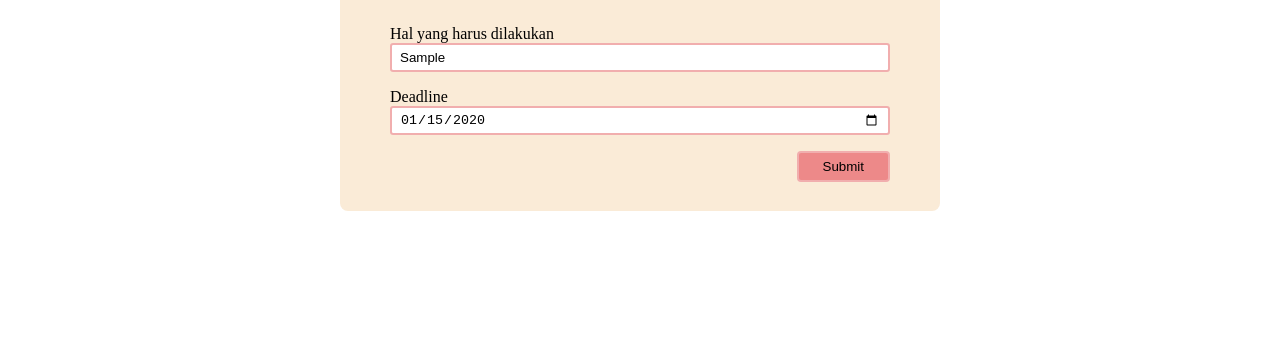
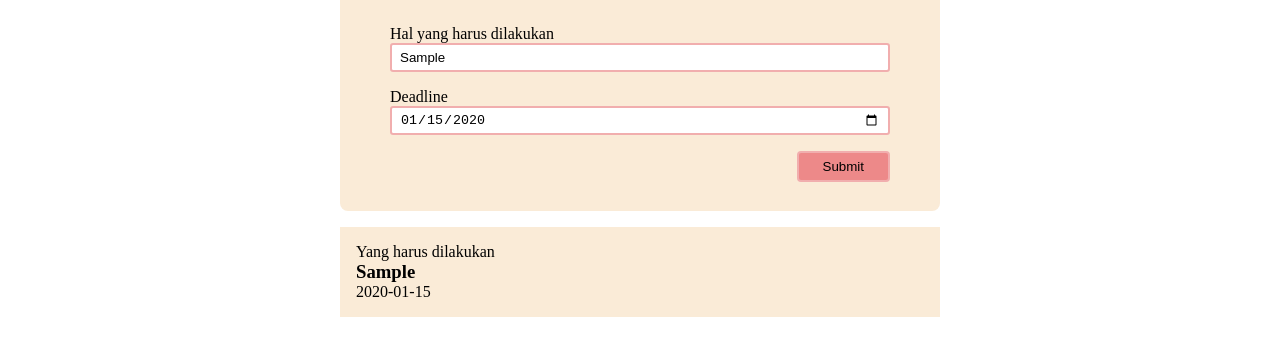
Before and after one commit to ikkromm18/todolist, a website built with webpack: page src/index.html in a window 1280 px wide. Both pictures are taken after typing "Sample", "2020-01-15" into the empty fields and a click on the button "Submit". Shown: the part 125-480 px from the top of the page. Built offline with nearby package versions, Linux system fonts and the light colour scheme.

Commit message:
menampilkan hal yang harus dilakukan(do) dengan mencetak object todos, tampilan masih berantakan

```diff
--- a/src/index.html
+++ b/src/index.html
@@ -29,9 +29,19 @@
       <!-- <input type="submit" value="Submit" name="submit" class="btn"> -->
       <button type="submit" class="btn" id="submit">Submit</button>
     </form>
+    </div>
 
+    <div class="container-do">
+      <h4>Yang harus dilakukan</h4>
+      <div class="do" id="do">
+
+      </div>
     </div>
+
   </main>
+
+
+
 
   <footer>
 
--- a/src/index.js
+++ b/src/index.js
@@ -6,10 +6,14 @@ import generateToDoObject from './scripts/generateToDoObject';
 const todos = [];
 const RENDER_EVENT = 'render-todo';
 
+//membuat objek
 function addTodo(){
+
+  //mengambil nilai dari form
   const toDo = document.getElementById('to-do').value;
   const deadline = document.getElementById('deadline').value;
 
+  //mengenerate id
   const generateID = generateId();
 
   const toDoObject = generateToDoObject(generateID, toDo, deadline, false);
@@ -18,9 +22,30 @@ function addTodo(){
   document.dispatchEvent(new Event(RENDER_EVENT));
 }
 
+//  membuat todo
+function makeToDo(toDoObject) {
+  // membuat elemen h3 dan mengambil nilai dari objecl toDo
+  const toDoTitle = document.createElement('h3') ;
+  toDoTitle.innerText = toDoObject.toDo;
+
+  // membuat elemen h3 dan mengambil nilai dari objecl deadline
+  const deadlineToDo = document.createElement('p')
+  deadlineToDo.innerText = toDoObject.deadline;
+
+  //appenchild nilai todotitle dan deadlinetodo
+  const containerDo = document.querySelector('#do');
+  containerDo.appendChild(toDoTitle);
+  containerDo.appendChild(deadlineToDo);
+ }
 
 document.addEventListener(RENDER_EVENT, function () {
-  console.log(todos);
+  //mengosongkan nilai #do sebelum menambahkan do baru
+  const containerDo = document.querySelector('#do');
+  containerDo.innerHTML='';
+
+  for (const todoItem of todos) {
+    const todoElement = makeToDo(todoItem);
+  }
 });
 
 document.addEventListener('DOMContentLoaded', function(){
--- a/src/styles/style.css
+++ b/src/styles/style.css
@@ -22,6 +22,8 @@ header .header__title{
 main{
   display: flex;
   justify-content: center;
+  align-items: center;
+  flex-direction: column;
 }
 
 main .form-input{
@@ -82,3 +84,15 @@ main form .deadline #deadline{
   background-color: #ef6060;
   font-weight: bold;
 }
+
+main .container-do{
+  height: auto;
+  width: 600px;
+  background-color: antiquewhite;
+  padding: 1rem;
+  margin-top: 1rem;
+}
+
+main .container-do h4{
+  font-weight: normal;
+}
```
